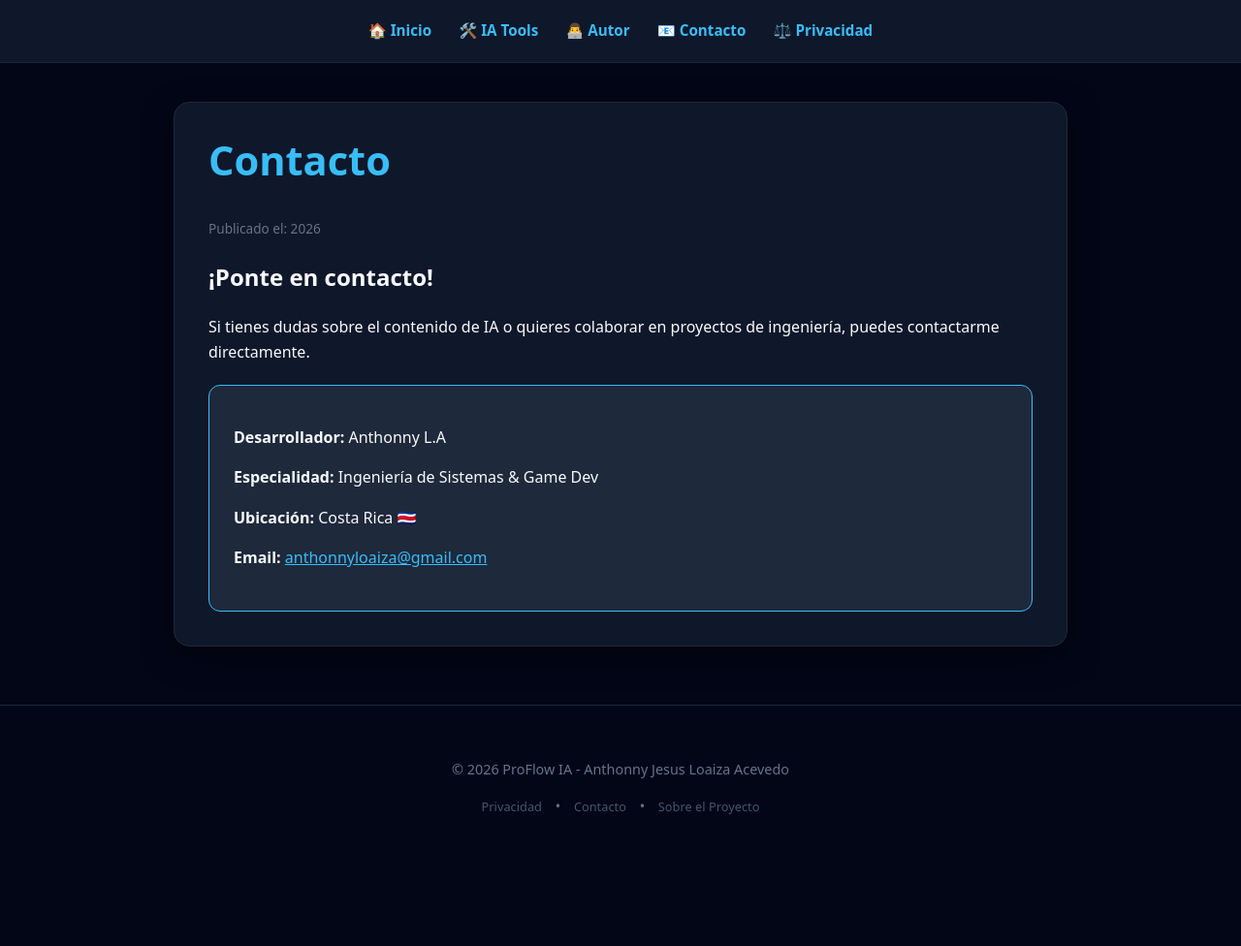
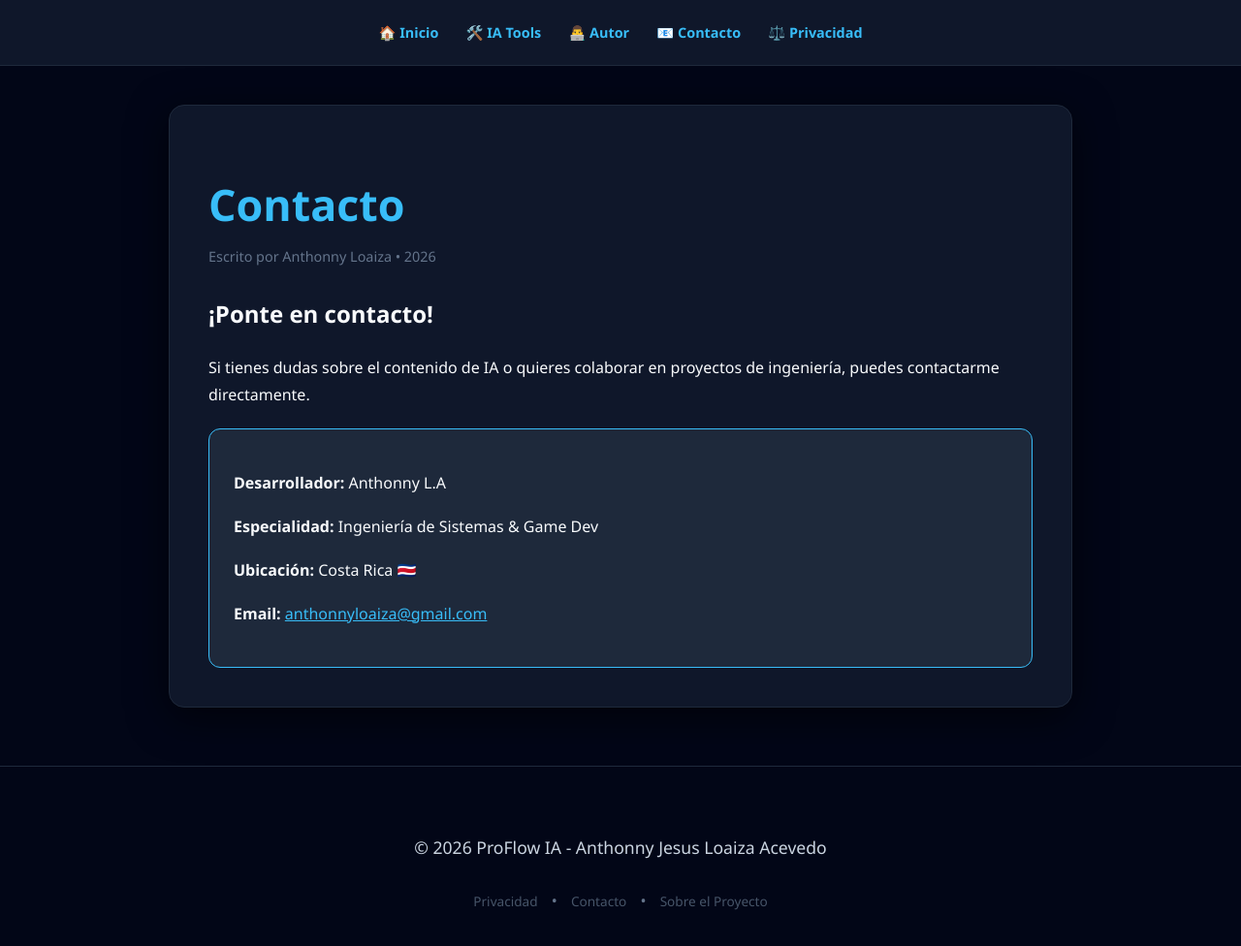
Before and after one commit to brakeedoll-hash/proflow-ia, an Astro site: page /contacto in a window 1280 px wide. Shown: the whole page at 97% size. Before the commit the page ends 883 px from the top, so only its background shows below. Built offline with nearby package versions, Linux system fonts and the light colour scheme; Astro itself is replaced by a stand-in of ours.

Commit message:
Enhance layout styles and update footer information
Updated styles for improved layout and readability.

```diff
--- a/src/layouts/Layout.astro
+++ b/src/layouts/Layout.astro
@@ -6,21 +6,23 @@ const { frontmatter } = Astro.props;
     <meta charset="utf-8" />
     <title>{frontmatter.title} | ProFlow IA</title>
     <meta name="viewport" content="width=device-width, initial-scale=1.0" />
+
+    <script async src="https://pagead2.googlesyndication.com/pagead/js/adsbygoogle.js?client=ca-pub-XXXXXXXXXXXXXXXX" crossorigin="anonymous"></script>
+
     <style>
-      body { background: #020617; color: #f8fafc; font-family: system-ui, sans-serif; line-height: 1.6; margin: 0; }
-
-      /* Navegación mejorada para AdSense */
-      nav { background: #0f172a; padding: 1.2rem; border-bottom: 1px solid #1e293b; text-align: center; sticky: top; }
-      nav a { color: #38bdf8; text-decoration: none; font-weight: bold; margin: 0 12px; font-size: 0.95rem; transition: 0.3s; }
+      body { background: #020617; color: #f8fafc; font-family: 'Segoe UI', Tahoma, Geneva, Verdana, sans-serif; line-height: 1.8; margin: 0; }
+      nav { background: #0f172a; padding: 1.2rem; border-bottom: 1px solid #1e293b; text-align: center; position: sticky; top: 0; z-index: 100; }
+      nav a { color: #38bdf8; text-decoration: none; font-weight: bold; margin: 0 12px; font-size: 0.9rem; transition: 0.3s; }
       nav a:hover { color: #7dd3fc; text-shadow: 0 0 8px #38bdf8; }
 
-      article { max-width: 850px; margin: 40px auto; padding: 35px; background: #0f172a; border-radius: 16px; border: 1px solid #1e293b; box-shadow: 0 10px 30px rgba(0,0,0,0.5); }
-      h1 { color: #38bdf8; font-size: 2.6rem; margin-top: 0; line-height: 1.2; }
-      h2 { color: #7dd3fc; margin-top: 2rem; border-bottom: 1px solid #1e293b; padding-bottom: 10px; }
+      article { max-width: 850px; margin: 40px auto; padding: 40px; background: #0f172a; border-radius: 16px; border: 1px solid #1e293b; box-shadow: 0 10px 40px rgba(0,0,0,0.6); }
+      h1 { color: #38bdf8; font-size: 2.8rem; margin-bottom: 1rem; line-height: 1.1; }
+      h2 { color: #7dd3fc; margin-top: 2.5rem; border-left: 4px solid #38bdf8; padding-left: 15px; }
+      p { margin-bottom: 1.5rem; font-size: 1.1rem; color: #cbd5e1; }
 
-      footer { margin-top: 60px; padding: 40px; border-top: 1px solid #1e293b; text-align: center; color: #64748b; font-size: 0.9rem; background: #020617; }
-      .legal-links { margin-top: 15px; }
-      .legal-links a { color: #475569; text-decoration: none; margin: 0 10px; font-size: 0.8rem; }
+      footer { margin-top: 60px; padding: 50px; border-top: 1px solid #1e293b; text-align: center; color: #64748b; background: #020617; }
+      .legal-links { margin-top: 20px; }
+      .legal-links a { color: #475569; text-decoration: none; margin: 0 10px; font-size: 0.85rem; }
       .legal-links a:hover { color: #38bdf8; }
     </style>
   </head>
@@ -35,8 +37,7 @@ const { frontmatter } = Astro.props;
 
     <article>
       {frontmatter.title && <h1>{frontmatter.title}</h1>}
-      {frontmatter.fecha && <p style="color: #64748b; font-size: 0.85rem;">Publicado el: {frontmatter.fecha}</p>}
-
+      {frontmatter.fecha && <p style="color: #64748b; font-size: 0.9rem;">Escrito por Anthonny Loaiza • {frontmatter.fecha}</p>}
       <slot />
     </article>
 
```
